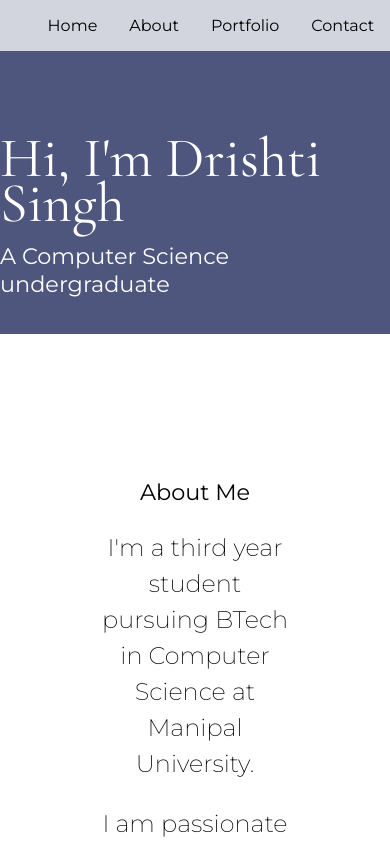
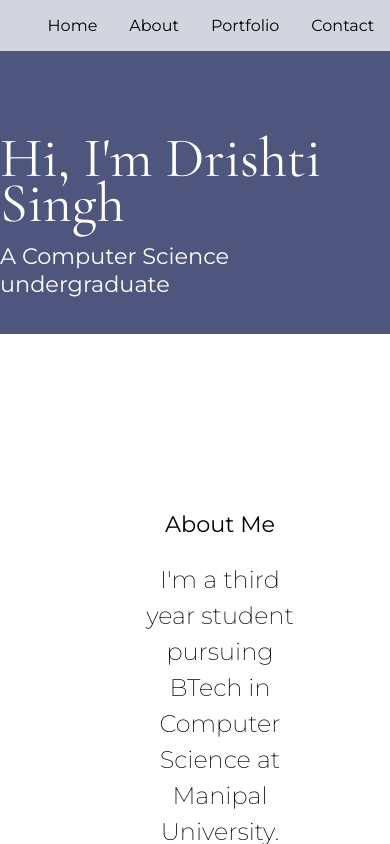
Before and after one commit to ds-09/PortfolioWebsite, a React (Vite) app: page / in a window 390 px wide. Built offline with nearby package versions, Linux system fonts and the light colour scheme.

Commit message:
updated files.

```diff
--- a/src/Components/About.jsx
+++ b/src/Components/About.jsx
@@ -1,21 +1,4 @@
-/**
- * About component
- *
- * Space for you to describe more about yourself.
- */
-
 import React from "react";
-
-/**
- * About background image
- *
- * Below is a sample image. Upload the image of your choice into the "images"
- * directory and import here for use. Then, set imageAltText to string that
- * represents what you see in that image.
- *
- * Need an image? Check out https://unsplash.com to download a image you
- * freely use on your site.
- */
 import gitIcon from "../images/git.png";
 import gitHubIcon from "../images/github-2.png";
 import pythonIcon from "../images/python.png";
@@ -58,7 +41,8 @@ const About = () => {
         <p className="large">{desc}</p>
         <hr />
         <p className="large">{skillDesc}</p>
-        <div
+
+        <div className="image-container"
           style={{
             display: "flex",
             justifyContent: "center",
@@ -86,6 +70,7 @@ const About = () => {
           <img className="logo" src={dockerIcon} alt={imageAltText}/>
           <img className="logo" src={canvaIcon} alt={imageAltText}/>
           <img className="logo" src={figmaIcon} alt={imageAltText}/>
+
         </div>
       </div>
     </section>
--- a/src/styles.css
+++ b/src/styles.css
@@ -30,9 +30,12 @@ section {
 
 /*about section*/
 section.Apadding {
+  background-color: white;
+  width: 80%;
+  padding: 2rem 4rem;
+  margin: 3rem auto;
+  text-align: center;
   height: auto;
-  background-color: white;
-  padding: 3rem 0;
 }
 
 section.padding {
@@ -134,11 +137,22 @@ h6{
   margin: 0;
 }
 
+
+/* Logos */
+
+.img-container {
+  display: flex;
+  justify-content: center;
+  flex-wrap: wrap;
+}
+
 img.logo {
   width: 100px;
-  height: 100px;
+  max-width: 100px;
   margin: 10px;
 }
+
+
 
 p {
   font-size: 14px;
@@ -197,8 +211,13 @@ img.socialIcon {
 
 @media only screen and (max-width: 600px) {
   .centered-container {
-    margin-top: 100px; /* Adjust the margin for smaller screens */
+    margin-top: 100px;
     height: 60vw;
+  }
+  img.logo {
+    width: 60px;
+    max-width: 60px;
+    margin: 10px;
   }
 }
 
```
